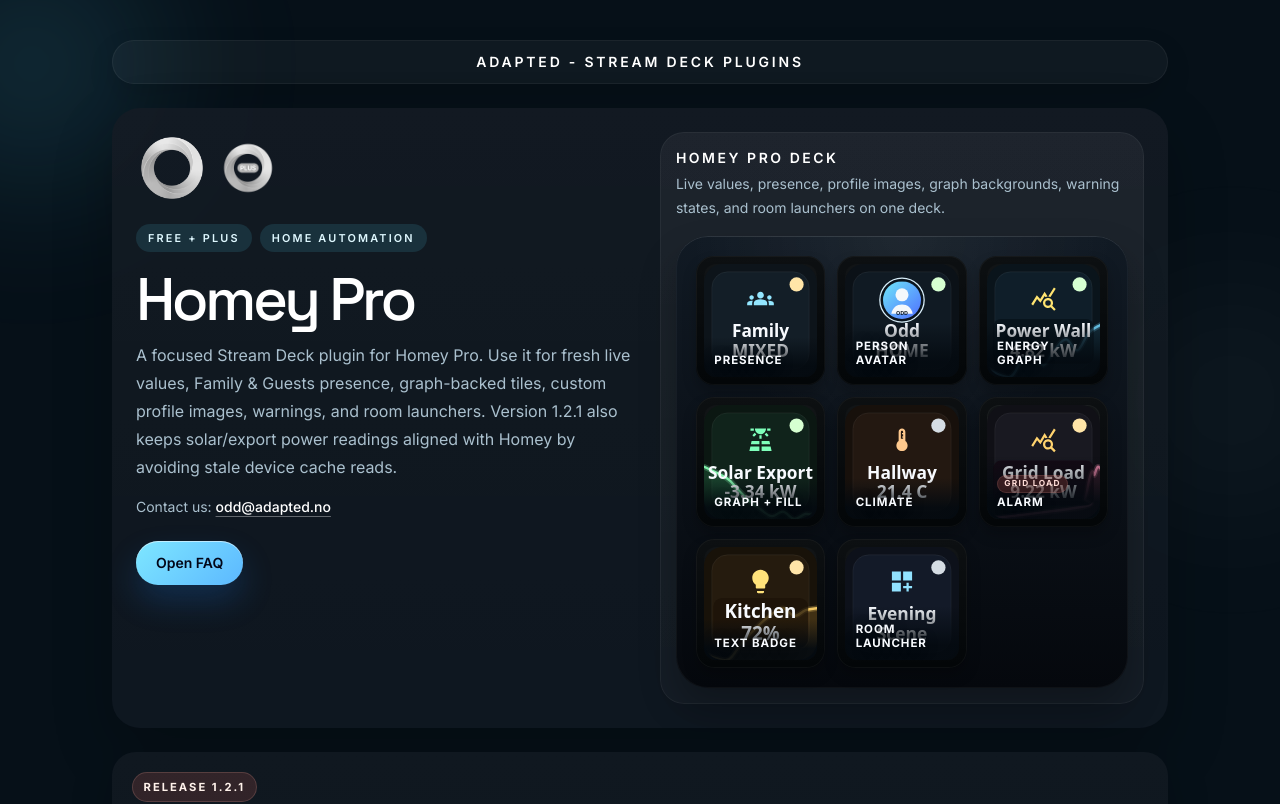
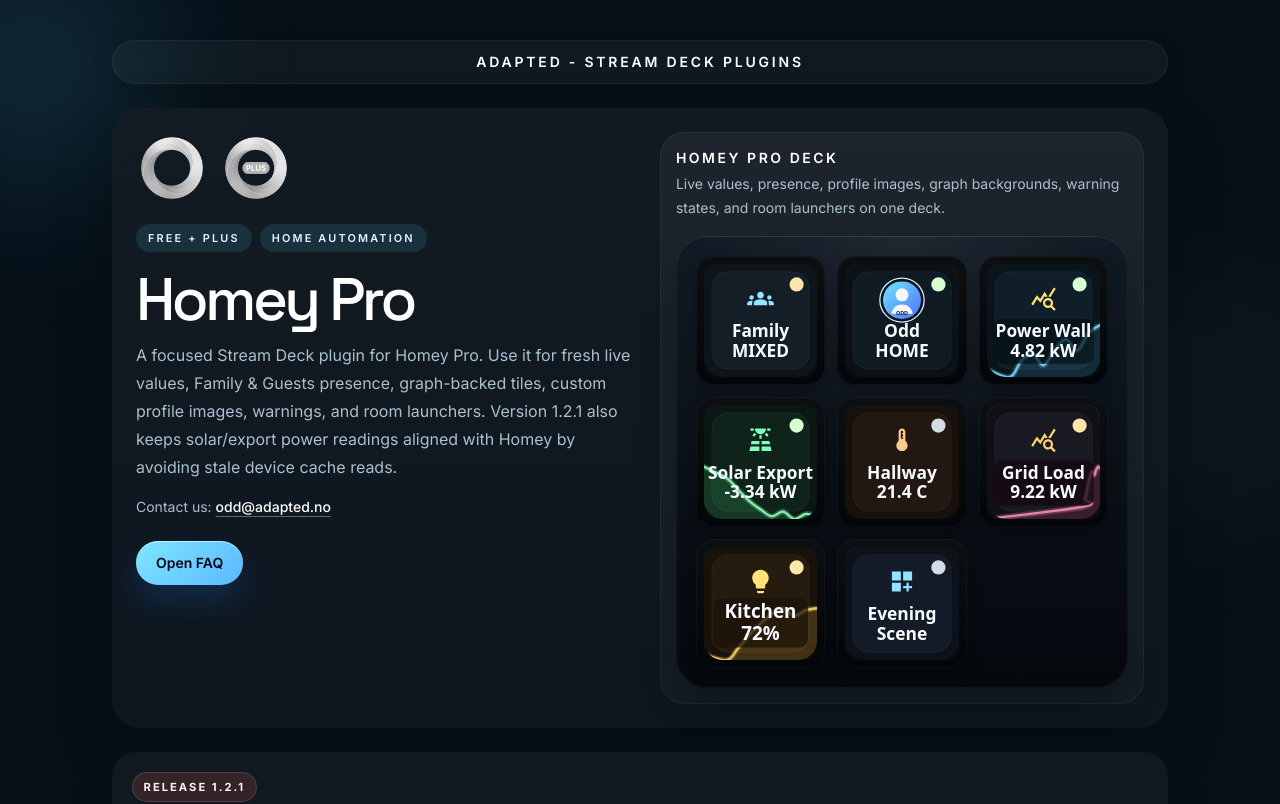
Before and after one commit to oddworker1/stream-deck-store, a Vue app in the folder frontend/: page /homey.html in a window 1280 px wide. Shown: the top 804 px of the page. Built offline with nearby package versions, Linux system fonts and the light colour scheme.

Commit message:
Tidy Homey Pro staging hero tiles

```diff
--- a/frontend/src/pages/PluginDetailPage.vue
+++ b/frontend/src/pages/PluginDetailPage.vue
@@ -7,7 +7,7 @@
         <div class="space-y-5">
           <div class="flex items-center gap-3">
             <img :src="plugin.icon" :alt="plugin.name" class="h-[4.5rem] w-[4.5rem] rounded-[22px]" />
-            <img :src="plugin.plusIcon" alt="" class="h-14 w-14 rounded-[18px]" />
+            <img :src="plugin.plusIcon" alt="" class="h-[4.5rem] w-[4.5rem] rounded-[22px]" />
           </div>
 
           <div class="flex flex-wrap gap-2">
@@ -78,12 +78,6 @@
                       :src="tile.overlayImage"
                       class="streamdeck-key-image streamdeck-key-alert-image"
                     />
-                    <div class="streamdeck-key-meta">
-                      <span v-if="tile.alertDetail" class="streamdeck-key-kicker">
-                        {{ tile.alertDetail }}
-                      </span>
-                      <strong class="streamdeck-key-label">{{ tile.label }}</strong>
-                    </div>
                   </div>
                 </div>
               </div>
--- a/frontend/src/style.css
+++ b/frontend/src/style.css
@@ -385,42 +385,6 @@
 
   .streamdeck-key-image {
     @apply h-full w-full object-cover;
-  }
-
-  .streamdeck-key-meta {
-    position: absolute;
-    inset-inline: 0;
-    bottom: 0;
-    display: grid;
-    gap: 0.18rem;
-    padding: 1.1rem 0.65rem 0.58rem;
-    background: linear-gradient(180deg, rgba(4, 10, 16, 0), rgba(4, 10, 16, 0.92) 72%);
-  }
-
-  .streamdeck-key-kicker {
-    display: inline-flex;
-    align-items: center;
-    justify-self: start;
-    padding: 0.18rem 0.45rem;
-    border-radius: 999px;
-    font-size: 0.52rem;
-    font-weight: 700;
-    letter-spacing: 0.16em;
-    text-transform: uppercase;
-    color: #ffdcd6;
-    background: rgba(255, 109, 95, 0.18);
-    box-shadow: inset 0 0 0 1px rgba(255, 177, 167, 0.14);
-  }
-
-  .streamdeck-key-label {
-    display: block;
-    font-size: 0.72rem;
-    font-weight: 700;
-    line-height: 1.2;
-    letter-spacing: 0.08em;
-    text-transform: uppercase;
-    color: #f8fbff;
-    text-shadow: 0 2px 12px rgba(0, 0, 0, 0.55);
   }
 
   .sales-grid {
```
